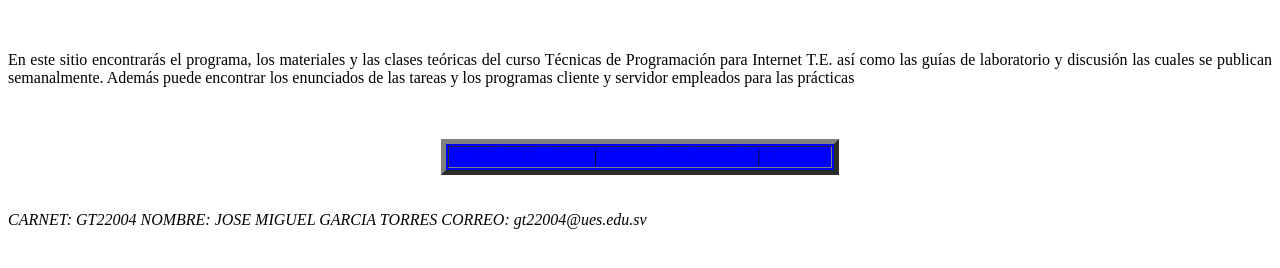
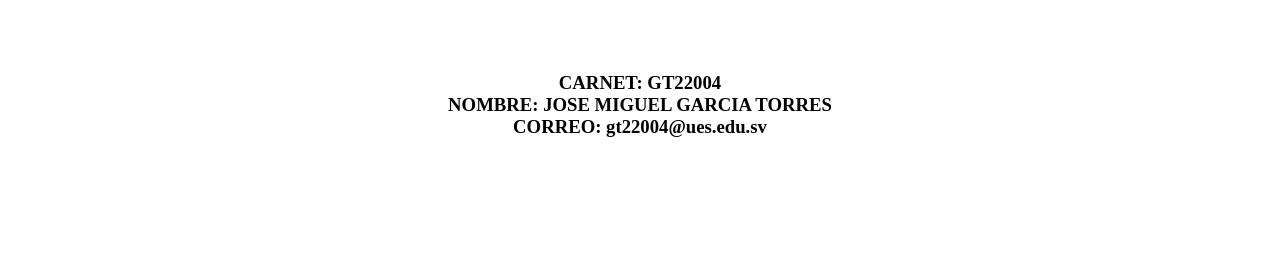
Before and after one commit to gt22004/guia21c-gt22004, a plain HTML site: page index.html in a window 1280 px wide. Shown: the part 200-468 px from the top of the page. Drawn offline with Linux system fonts and the light colour scheme.

Commit message:
INDEX MODIFICADO

```diff
--- a/index.html
+++ b/index.html
@@ -32,32 +32,13 @@
    Bienvenid@s al sitio Web
 </H2>
 <BR>
-<P ALIGN="JUSTIFY">
- En este sitio encontrar&aacute;s el programa, los materiales y las clases te&oacute;ricas del curso
- T&eacute;cnicas de Programaci&oacute;n para Internet T.E. as&iacute; como las gu&iacute;as de laboratorio y discusi&oacute;n las cuales
- se publican semanalmente. Adem&aacute;s puede encontrar los enunciados de las tareas y los programas cliente
- y servidor empleados para las pr&aacute;cticas
-</P>
 <BR>
-<BR>
-
-<CENTER>
- <TABLE BORDER="5"  BGCOLOR="BLUE" >
-  <TR>
-   <TD>
-    <A HREF="materiales.html">Materiales Did&aacute;cticos</A> |
-    <A HREF="fuentes_informacion/fuentes.html">Fuentes de Informaci&oacute;n</A> |
-    <A HREF="descargas/descargas.html">Descargas</A>
-   </TD>
-  </TR>
- </TABLE>
-</CENTER>
-<BR>
-<BR>
-  <I>
-    CARNET: GT22004
-    NOMBRE: JOSE MIGUEL GARCIA TORRES
+<center>
+  <h3>
+    CARNET: GT22004<Br>
+    NOMBRE: JOSE MIGUEL GARCIA TORRES<br>
     CORREO: gt22004@ues.edu.sv
-  </I>
+    </h3>
+</center>
 </BODY>
 </HTML>
```
